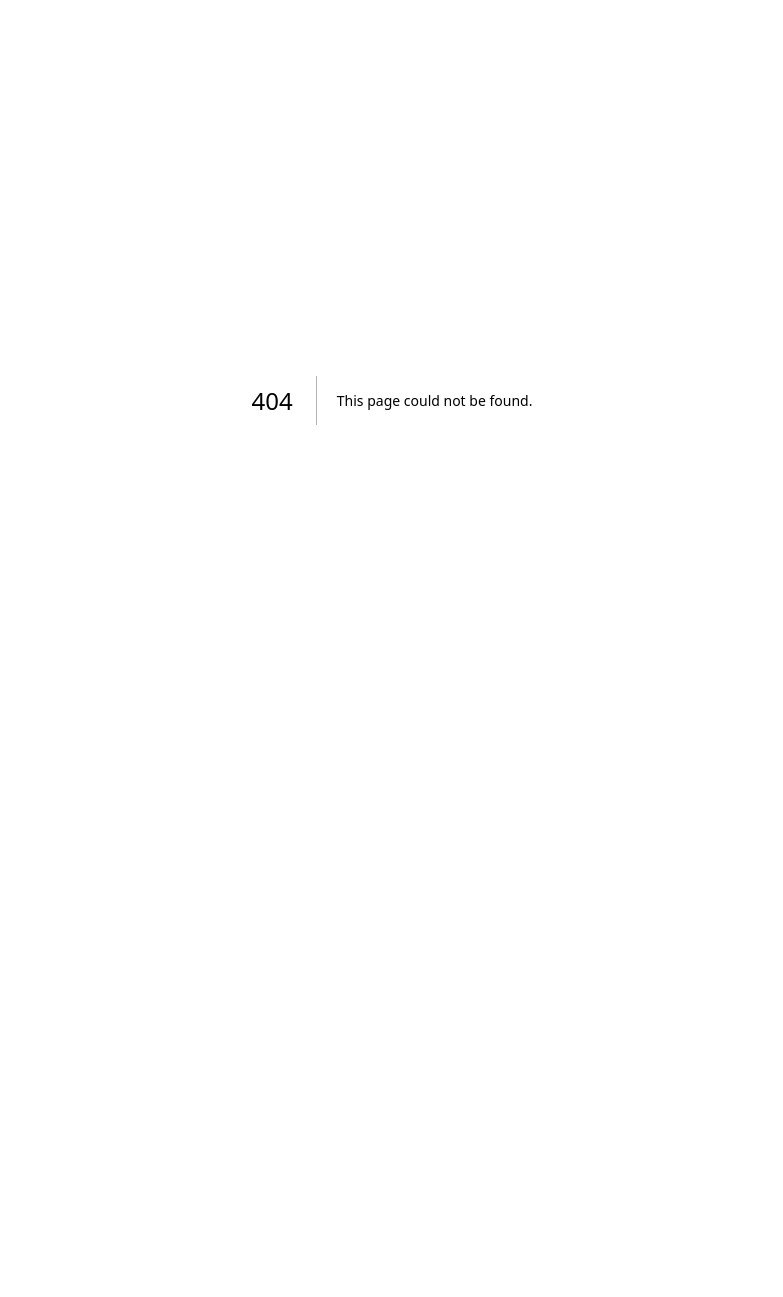
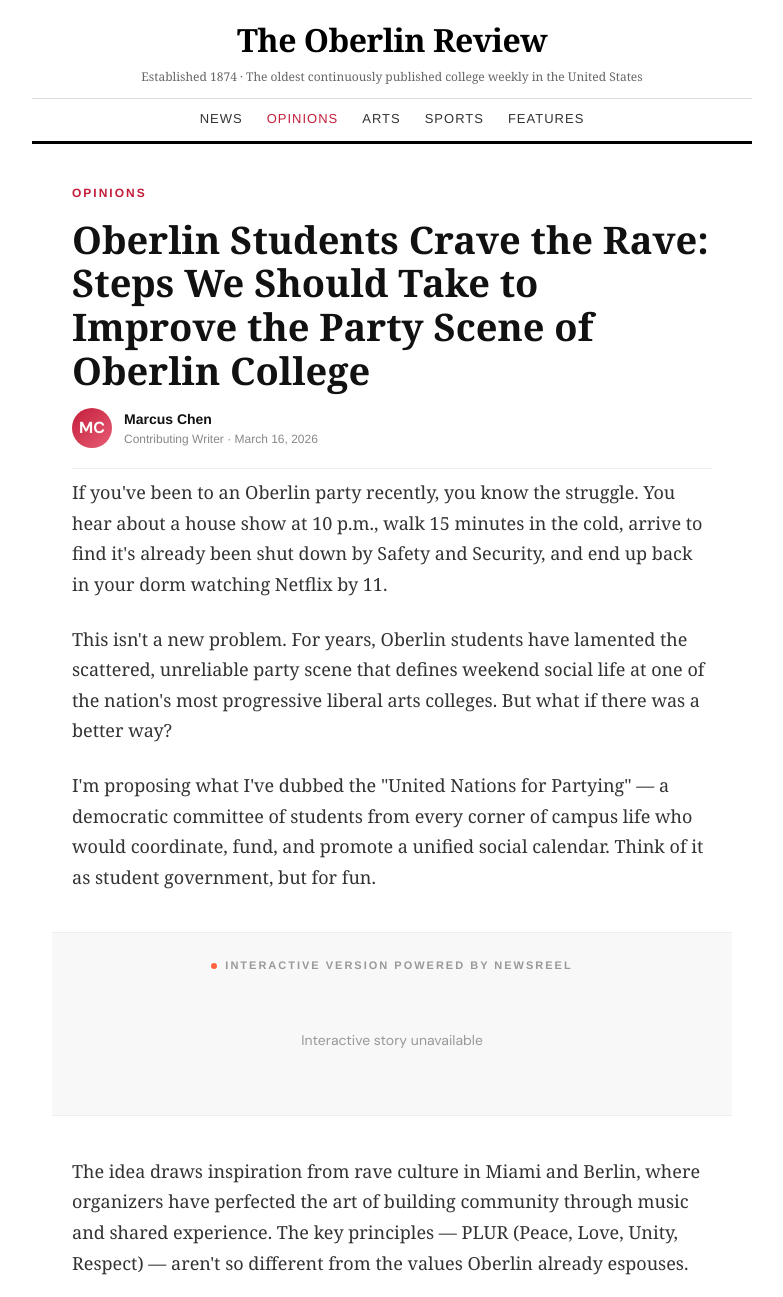
Before and after one commit to Newsreel-Media/newsreel-transform, a Next.js app: page /demo in a window 1280 px wide. Before the commit this address had no page. Shown: the top 1297 px of the page, without its empty margins (248-1031 px from the left). Before the commit the page ends 800 px from the top, so only its background shows below. Built offline with nearby package versions, Linux system fonts and the light colour scheme; no server answers.

Commit message:
Add demo page: Transform embedded in a real news article

```diff
--- /dev/null
+++ b/app/demo/page.tsx
@@ -0,0 +1,245 @@
+'use client'
+
+import { useState, useEffect } from 'react'
+import SlideViewer from '@/components/SlideViewer'
+
+// Fake article content that looks like a real news site
+const ARTICLE = {
+  publication: "The Oberlin Review",
+  date: "March 16, 2026",
+  section: "OPINIONS",
+  headline: "Oberlin Students Crave the Rave: Steps We Should Take to Improve the Party Scene of Oberlin College",
+  author: "Marcus Chen",
+  authorTitle: "Contributing Writer",
+  body: [
+    "If you've been to an Oberlin party recently, you know the struggle. You hear about a house show at 10 p.m., walk 15 minutes in the cold, arrive to find it's already been shut down by Safety and Security, and end up back in your dorm watching Netflix by 11.",
+    "This isn't a new problem. For years, Oberlin students have lamented the scattered, unreliable party scene that defines weekend social life at one of the nation's most progressive liberal arts colleges. But what if there was a better way?",
+    "I'm proposing what I've dubbed the \"United Nations for Partying\" — a democratic committee of students from every corner of campus life who would coordinate, fund, and promote a unified social calendar. Think of it as student government, but for fun.",
+    "The idea draws inspiration from rave culture in Miami and Berlin, where organizers have perfected the art of building community through music and shared experience. The key principles — PLUR (Peace, Love, Unity, Respect) — aren't so different from the values Oberlin already espouses.",
+    "With only 2,886 undergraduates, Oberlin is small enough to actually pull this off. A single well-organized event each weekend could replace the current system of five competing house shows, three of which get shut down before midnight.",
+    "The administration should embrace this, not fight it. Controlled, well-organized social events are safer than dozens of unregulated house parties scattered across town. It's harm reduction, which is something this campus supposedly believes in.",
+    "The Student Senate has the budget. The co-ops have the spaces. The DJs and musicians — Oberlin is literally a conservatory — have the talent. All that's missing is coordination.",
+    "I'm not saying we need to become a party school. I'm saying we need to stop pretending we don't want a social life, and start building one that actually works.",
+  ],
+}
+
+export default function DemoPage() {
+  const [story, setStory] = useState<any>(null)
+  const [loading, setLoading] = useState(true)
+
+  useEffect(() => {
+    // Auto-transform the Oberlin article
+    fetch('/api/transform', {
+      method: 'POST',
+      headers: { 'Content-Type': 'application/json' },
+      body: JSON.stringify({
+        url: 'https://oberlinreview.org/37345/opinions/oberlin-students-crave-the-rave-steps-we-should-take-to-improve-the-party-scene-of-oberlin-college/',
+      }),
+    })
+      .then(r => r.json())
+      .then(data => {
+        if (data.story) setStory(data.story)
+        setLoading(false)
+      })
+      .catch(() => setLoading(false))
+  }, [])
+
+  return (
+    <div style={{ background: '#fff', minHeight: '100vh' }}>
+      {/* Fake newspaper header */}
+      <header style={{
+        borderBottom: '3px solid #000',
+        padding: '16px 0 12px',
+        maxWidth: 720,
+        margin: '0 auto',
+      }}>
+        <div style={{ textAlign: 'center' }}>
+          <h1 style={{
+            fontFamily: '"Georgia", "Times New Roman", serif',
+            fontSize: 32,
+            fontWeight: 700,
+            color: '#000',
+            letterSpacing: '-0.5px',
+          }}>
+            The Oberlin Review
+          </h1>
+          <p style={{
+            fontFamily: '"Georgia", serif',
+            fontSize: 12,
+            color: '#666',
+            marginTop: 4,
+          }}>
+            Established 1874 &middot; The oldest continuously published college weekly in the United States
+          </p>
+        </div>
+        <nav style={{
+          display: 'flex',
+          justifyContent: 'center',
+          gap: 24,
+          marginTop: 12,
+          paddingTop: 10,
+          borderTop: '1px solid #ddd',
+          fontFamily: '"Helvetica Neue", sans-serif',
+          fontSize: 13,
+          fontWeight: 500,
+          color: '#333',
+          textTransform: 'uppercase',
+          letterSpacing: '1px',
+        }}>
+          {['News', 'Opinions', 'Arts', 'Sports', 'Features'].map(s => (
+            <span key={s} style={{ cursor: 'pointer', color: s === 'Opinions' ? '#c41e3a' : '#333' }}>{s}</span>
+          ))}
+        </nav>
+      </header>
+
+      {/* Article */}
+      <article style={{ maxWidth: 680, margin: '0 auto', padding: '40px 20px 80px' }}>
+        {/* Section tag */}
+        <p style={{
+          fontFamily: '"Helvetica Neue", sans-serif',
+          fontSize: 12,
+          fontWeight: 700,
+          color: '#c41e3a',
+          textTransform: 'uppercase',
+          letterSpacing: '2px',
+          marginBottom: 16,
+        }}>
+          {ARTICLE.section}
+        </p>
+
+        {/* Headline */}
+        <h1 style={{
+          fontFamily: '"Georgia", "Times New Roman", serif',
+          fontSize: 38,
+          fontWeight: 700,
+          lineHeight: 1.15,
+          color: '#111',
+          marginBottom: 16,
+        }}>
+          {ARTICLE.headline}
+        </h1>
+
+        {/* Byline */}
+        <div style={{
+          display: 'flex',
+          alignItems: 'center',
+          gap: 12,
+          marginBottom: 8,
+          paddingBottom: 20,
+          borderBottom: '1px solid #eee',
+        }}>
+          <div style={{
+            width: 40,
+            height: 40,
+            borderRadius: '50%',
+            background: 'linear-gradient(135deg, #c41e3a, #e85d75)',
+            display: 'flex',
+            alignItems: 'center',
+            justifyContent: 'center',
+            color: '#fff',
+            fontWeight: 700,
+            fontSize: 16,
+          }}>
+            MC
+          </div>
+          <div>
+            <p style={{ fontFamily: '"Helvetica Neue", sans-serif', fontSize: 14, fontWeight: 600, color: '#111' }}>
+              {ARTICLE.author}
+            </p>
+            <p style={{ fontFamily: '"Helvetica Neue", sans-serif', fontSize: 12, color: '#888' }}>
+              {ARTICLE.authorTitle} &middot; {ARTICLE.date}
+            </p>
+          </div>
+        </div>
+
+        {/* Article body - first 3 paragraphs */}
+        {ARTICLE.body.slice(0, 3).map((p, i) => (
+          <p key={i} style={{
+            fontFamily: '"Georgia", "Times New Roman", serif',
+            fontSize: 18,
+            lineHeight: 1.7,
+            color: '#333',
+            marginBottom: 24,
+          }}>
+            {p}
+          </p>
+        ))}
+
+        {/* ====== NEWSREEL TRANSFORM EMBED ====== */}
+        <div style={{
+          margin: '40px -20px',
+          padding: '24px 20px',
+          background: '#f8f8f8',
+          borderTop: '1px solid #eee',
+          borderBottom: '1px solid #eee',
+        }}>
+          <div style={{
+            display: 'flex',
+            alignItems: 'center',
+            justifyContent: 'center',
+            gap: 8,
+            marginBottom: 16,
+          }}>
+            <div style={{
+              width: 6,
+              height: 6,
+              borderRadius: '50%',
+              background: '#FF6343',
+            }} />
+            <p style={{
+              fontFamily: '"Helvetica Neue", sans-serif',
+              fontSize: 11,
+              fontWeight: 600,
+              color: '#999',
+              textTransform: 'uppercase',
+              letterSpacing: '2px',
+            }}>
+              Interactive version powered by Newsreel
+            </p>
+          </div>
+
+          {loading ? (
+            <div style={{ textAlign: 'center', padding: '60px 0', color: '#999', fontSize: 14 }}>
+              Loading interactive story...
+            </div>
+          ) : story ? (
+            <div style={{ maxWidth: 393, margin: '0 auto' }}>
+              <SlideViewer story={story} />
+            </div>
+          ) : (
+            <div style={{ textAlign: 'center', padding: '40px 0', color: '#999', fontSize: 14 }}>
+              Interactive story unavailable
+            </div>
+          )}
+        </div>
+
+        {/* Rest of article body */}
+        {ARTICLE.body.slice(3).map((p, i) => (
+          <p key={i + 3} style={{
+            fontFamily: '"Georgia", "Times New Roman", serif',
+            fontSize: 18,
+            lineHeight: 1.7,
+            color: '#333',
+            marginBottom: 24,
+          }}>
+            {p}
+          </p>
+        ))}
+      </article>
+
+      {/* Footer */}
+      <footer style={{
+        borderTop: '2px solid #000',
+        padding: '20px 0',
+        textAlign: 'center',
+        fontFamily: '"Helvetica Neue", sans-serif',
+        fontSize: 12,
+        color: '#888',
+        maxWidth: 720,
+        margin: '0 auto',
+      }}>
+        &copy; 2026 The Oberlin Review. All rights reserved.
+      </footer>
+    </div>
+  )
+}
```
Also changed, not shown: 1 other file (tests, documents, lock files or other folders).
